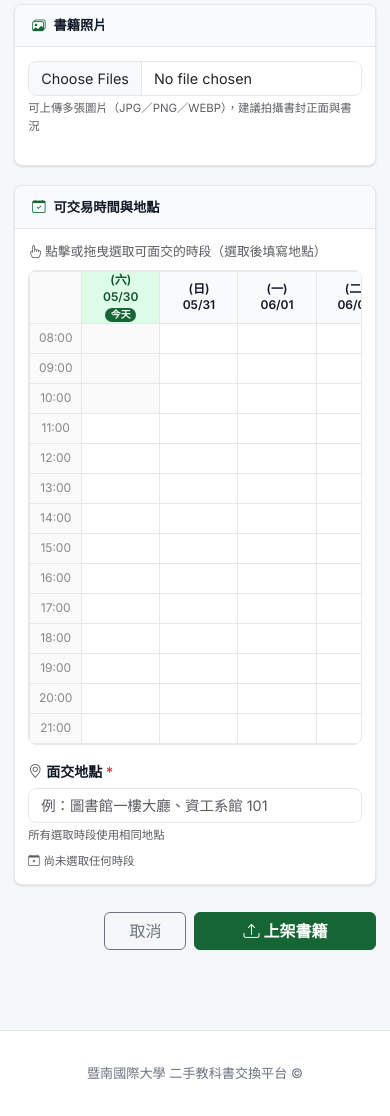
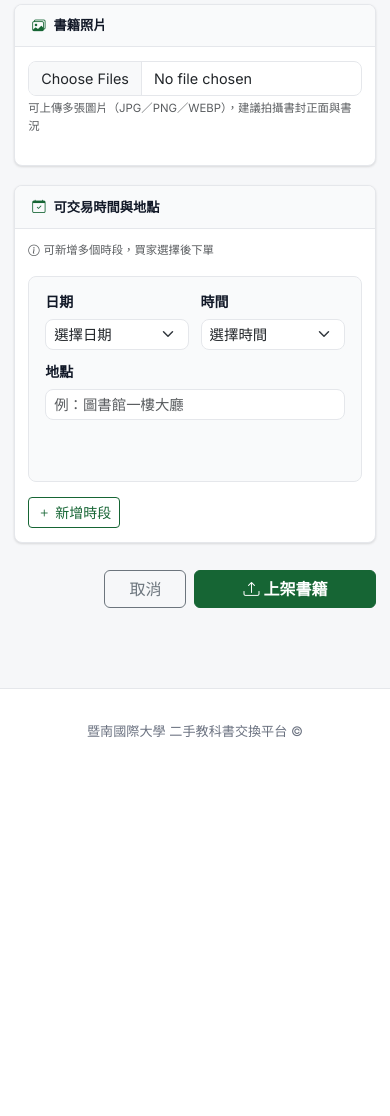
Before and after one commit to April123151/ncnu-bookweb, a FastAPI app: page /sell in a window 390 px wide. Shown: the part 972-2088 px from the top of the page. After the commit the page ends 1709 px from the top, so only its background shows below. Run offline with FastAPI, Linux system fonts and the light colour scheme; the visitor is signed in with stand-in values (Sample User, id 1).

Commit message:
fix: dropdown slot picker + defensive startup
- Replace grid-based WeekPicker with dropdown select rows (date/time/select)
  - Reuses existing .slot-row CSS, fully mobile-friendly
  - "新增時段" button for multiple slots, delete button per row
  - Pre-selects existing slots for edit_book (available books)
- Fix Internal Server Error on sell: wrap create_all in try/except so
  a table-creation failure no longer crashes the entire app on startup
- Add explicit CREATE TABLE IF NOT EXISTS SQL migrations for conversations
  and conv_messages as a safety net for Railway MySQL deployments
- Update edit_book.html submit handler (removed stale wp.selected reference)

Co-Authored-By: Claude Sonnet 4.6 <noreply@anthropic.com>

```diff
--- a/main.py
+++ b/main.py
@@ -32,15 +32,42 @@ cloudinary.config(
     secure=True,
 )
 
-models.Base.metadata.create_all(bind=database.engine)
+try:
+    models.Base.metadata.create_all(bind=database.engine)
+except Exception as _e:
+    print(f"[WARN] create_all failed: {_e}")
 
-# Migrations: add columns / tables if not yet present
-try:
-    with database.engine.connect() as _conn:
-        _conn.execute(text("ALTER TABLE users ADD COLUMN line_id VARCHAR(50)"))
-        _conn.commit()
-except Exception:
-    pass
+# Migrations: add columns and tables if not yet present
+_migrations = [
+    "ALTER TABLE users ADD COLUMN line_id VARCHAR(50)",
+    # conversations table (pre-order chat)
+    """CREATE TABLE IF NOT EXISTS conversations (
+        id INT AUTO_INCREMENT PRIMARY KEY,
+        book_id INT NOT NULL,
+        buyer_id INT NOT NULL,
+        created_at DATETIME,
+        UNIQUE KEY uq_conv_book_buyer (book_id, buyer_id),
+        FOREIGN KEY (book_id) REFERENCES books(id) ON DELETE CASCADE,
+        FOREIGN KEY (buyer_id) REFERENCES users(id)
+    ) ENGINE=InnoDB DEFAULT CHARSET=utf8mb4""",
+    # conv_messages table
+    """CREATE TABLE IF NOT EXISTS conv_messages (
+        id INT AUTO_INCREMENT PRIMARY KEY,
+        conv_id INT NOT NULL,
+        sender_id INT NOT NULL,
+        content TEXT NOT NULL,
+        created_at DATETIME,
+        FOREIGN KEY (conv_id) REFERENCES conversations(id) ON DELETE CASCADE,
+        FOREIGN KEY (sender_id) REFERENCES users(id)
+    ) ENGINE=InnoDB DEFAULT CHARSET=utf8mb4""",
+]
+for _sql in _migrations:
+    try:
+        with database.engine.connect() as _conn:
+            _conn.execute(text(_sql))
+            _conn.commit()
+    except Exception:
+        pass
 
 app = FastAPI(title="暨大二手書平台")
 app.add_middleware(
--- a/static/css/style.css
+++ b/static/css/style.css
@@ -1120,89 +1120,8 @@ footer {
 }
 
 /* ══════════════════════════════════════════════════════════════════════════
-   WEEK PICKER
+   SLOT PICKER (dropdown-based, reuses .slot-row)
    ══════════════════════════════════════════════════════════════════════════ */
-
-.wp-scroll {
-  overflow-x: auto;
-  border: 1px solid var(--border);
-  border-radius: 8px;
-  -webkit-overflow-scrolling: touch;
-}
-
-.wp-table {
-  border-collapse: collapse;
-  min-width: 600px;
-  width: 100%;
-  user-select: none;
-  -webkit-user-select: none;
-  table-layout: fixed;
-}
-
-.wp-table th,
-.wp-table td {
-  border: 1px solid var(--border);
-  text-align: center;
-  font-size: .75rem;
-  padding: 0;
-}
-
-.wp-head-empty { width: 52px; }
-
-.wp-day-col {
-  min-width: 72px;
-  padding: 5px 3px;
-  font-weight: 600;
-  background: #f9fafb;
-  line-height: 1.4;
-}
-
-.wp-today-col {
-  background: var(--green-soft);
-  color: var(--green-dark);
-}
-
-.wp-today-tag {
-  display: inline-block;
-  background: var(--green-main);
-  color: #fff;
-  font-size: .62rem;
-  padding: 0 .35rem;
-  border-radius: 99px;
-  margin-top: 1px;
-}
-
-.wp-time-lbl {
-  width: 52px;
-  padding: 1px 6px;
-  color: #888;
-  white-space: nowrap;
-  font-size: .72rem;
-  background: #fafafa;
-  border-right: 1px solid var(--border);
-}
-
-.wp-slot {
-  height: 30px;
-  cursor: pointer;
-  transition: background .07s;
-}
-
-.wp-slot:hover:not(.wp-past) {
-  background: #d1fae5;
-}
-
-.wp-slot.wp-selected {
-  background: var(--green-main) !important;
-}
-
-.wp-slot.wp-past {
-  background: #f3f4f6;
-  cursor: not-allowed;
-  opacity: .45;
-}
-
-.wp-hint { font-size: .8rem; }
 
 /* ── Conversations (my-chats) ────────────────────────────────────────────── */
 .conv-card {
--- a/static/js/weekpicker.js
+++ b/static/js/weekpicker.js
@@ -1,5 +1,6 @@
 /**
- * WeekPicker — 7-day × hourly grid for selecting face-to-face meeting times.
+ * WeekPicker — dropdown-based slot picker for face-to-face meeting times.
+ * Each row: date <select> (next 7 days) + time <select> (hourly) + location <input>.
  *
  * Usage:
  *   const wp = new WeekPicker(mountEl, { existingSlots, defaultLocation });
@@ -14,199 +15,161 @@ class WeekPicker {
   constructor(mountEl, { existingSlots = [], defaultLocation = '' } = {}) {
     this.mountEl = mountEl;
     this.defaultLocation = defaultLocation;
-
-    // Pre-select existing slots, but only those within the current 7-day window
-    const validDates = new Set(this._days().map(d => this._fmtDate(d)));
-    this.selected = new Set(
-      existingSlots
-        .map(s => `${this._normDate(s.date)}|${s.time}`)
-        .filter(key => validDates.has(key.split('|')[0]))
-    );
-
-    this._dragging  = false;
-    this._dragMode  = null; // 'select' | 'deselect'
+    this.initSlots = existingSlots.length > 0 ? existingSlots : [];
+    this._dateOpts = this._buildDateOpts();
+    this._timeOpts = this._buildTimeOpts();
     this.render();
   }
 
   // ── Helpers ───────────────────────────────────────────────────────────────
 
-  _normDate(s) {
-    return String(s).replace(/-/g, '/');
-  }
-
   _days() {
-    const list = [];
+    const days = [];
     const base = new Date();
     base.setHours(0, 0, 0, 0);
     for (let i = 0; i < 7; i++) {
       const d = new Date(base);
       d.setDate(base.getDate() + i);
-      list.push(d);
+      days.push(d);
     }
-    return list;
+    return days;
   }
 
   _fmtDate(d) {
     return `${d.getFullYear()}/${String(d.getMonth() + 1).padStart(2, '0')}/${String(d.getDate()).padStart(2, '0')}`;
   }
 
-  _dayLabel(d) {
-    const dow = ['日', '一', '二', '三', '四', '五', '六'][d.getDay()];
-    const isToday = this._isToday(d);
-    return `(${dow})<br>${String(d.getMonth() + 1).padStart(2, '0')}/${String(d.getDate()).padStart(2, '0')}${isToday ? '<br><span class="wp-today-tag">今天</span>' : ''}`;
+  _normDate(s) {
+    return String(s).replace(/-/g, '/');
   }
 
-  _isToday(d) {
-    const t = new Date();
-    return d.getDate() === t.getDate() && d.getMonth() === t.getMonth() && d.getFullYear() === t.getFullYear();
+  _buildDateOpts() {
+    const DOW = ['日', '一', '二', '三', '四', '五', '六'];
+    const today = new Date();
+    return this._days().map(d => {
+      const val  = this._fmtDate(d);
+      const dow  = DOW[d.getDay()];
+      const isToday = d.getDate() === today.getDate() && d.getMonth() === today.getMonth();
+      const label = `${String(d.getMonth() + 1).padStart(2, '0')}/${String(d.getDate()).padStart(2, '0')} (${dow})${isToday ? ' 今天' : ''}`;
+      return `<option value="${val}">${label}</option>`;
+    }).join('');
   }
 
-  _isPast(d, h) {
-    const now = new Date();
-    const hour = parseInt(h, 10);
-    const cellEnd = new Date(d.getFullYear(), d.getMonth(), d.getDate(), hour + 1, 0);
-    return cellEnd <= now;
-  }
-
-  _hours() {
-    const list = [];
-    for (let h = 8; h <= 21; h++) list.push(`${String(h).padStart(2, '0')}:00`);
-    return list;
+  _buildTimeOpts() {
+    const opts = [];
+    for (let h = 8; h <= 21; h++) {
+      const val = `${String(h).padStart(2, '0')}:00`;
+      opts.push(`<option value="${val}">${val}</option>`);
+    }
+    return opts.join('');
   }
 
   // ── Render ────────────────────────────────────────────────────────────────
 
   render() {
-    const days  = this._days();
-    const hours = this._hours();
-
-    const headCells = days
-      .map(d => `<th class="wp-day-col${this._isToday(d) ? ' wp-today-col' : ''}">${this._dayLabel(d)}</th>`)
-      .join('');
-
-    const bodyRows = hours.map(h => {
-      const cells = days.map(d => {
-        const key  = `${this._fmtDate(d)}|${h}`;
-        const past = this._isPast(d, h);
-        const sel  = this.selected.has(key);
-        return `<td class="wp-slot${sel ? ' wp-selected' : ''}${past ? ' wp-past' : ''}"
-                    data-date="${this._fmtDate(d)}" data-time="${h}"${past ? ' data-past="1"' : ''}></td>`;
-      }).join('');
-      return `<tr><td class="wp-time-lbl">${h}</td>${cells}</tr>`;
-    }).join('');
-
     this.mountEl.innerHTML = `
-      <div class="wp-hint small text-muted mb-2">
-        <i class="bi bi-hand-index me-1"></i>點擊或拖曳選取可面交的時段（選取後填寫地點）
-      </div>
-      <div class="wp-scroll">
-        <table class="wp-table" id="wpTable" draggable="false">
-          <thead><tr>
-            <th class="wp-time-lbl wp-head-empty"></th>
-            ${headCells}
-          </tr></thead>
-          <tbody>${bodyRows}</tbody>
-        </table>
-      </div>
-      <div class="mt-3">
-        <label class="form-label fw-semibold">
-          <i class="bi bi-geo-alt me-1 text-muted"></i>面交地點
-          <span class="text-danger">*</span>
-        </label>
-        <input type="text" class="form-control" id="wpLocation"
-               placeholder="例：圖書館一樓大廳、資工系館 101"
-               value="${this.defaultLocation.replace(/"/g, '&quot;')}">
-        <div class="form-text">所有選取時段使用相同地點</div>
-      </div>
-      <div class="mt-2 small" id="wpSummary"></div>
+      <p class="text-muted small mb-3">
+        <i class="bi bi-info-circle me-1"></i>可新增多個時段，買家選擇後下單
+      </p>
+      <div id="wpSlotRows"></div>
+      <button type="button" class="btn btn-outline-primary btn-sm mt-1" id="wpAddBtn">
+        <i class="bi bi-plus me-1"></i>新增時段
+      </button>
     `;
 
-    this._bindEvents();
-    this._updateSummary();
+    const rowsEl = this.mountEl.querySelector('#wpSlotRows');
+    const init = this.initSlots.length > 0
+      ? this.initSlots
+      : [{ date: '', time: '', location: this.defaultLocation }];
+
+    init.forEach(s => rowsEl.appendChild(this._makeRow(s)));
+
+    this.mountEl.querySelector('#wpAddBtn').addEventListener('click', () => {
+      rowsEl.appendChild(this._makeRow({ date: '', time: '', location: this.defaultLocation }));
+      this._syncDelBtns();
+    });
+
+    this._syncDelBtns();
   }
 
-  // ── Events ────────────────────────────────────────────────────────────────
+  // ── Row ───────────────────────────────────────────────────────────────────
 
-  _bindEvents() {
-    const table = this.mountEl.querySelector('#wpTable');
+  _makeRow(slot) {
+    const dateVal = slot.date ? this._normDate(slot.date) : '';
+    const timeVal = slot.time || slot.time_str || '';
+    const locVal  = (slot.location || '').replace(/"/g, '&quot;');
 
-    // Mouse
-    table.addEventListener('mousedown', e => {
-      const cell = e.target.closest('.wp-slot');
-      if (!cell || cell.dataset.past) return;
-      e.preventDefault();
-      this._dragging = true;
-      const key = `${cell.dataset.date}|${cell.dataset.time}`;
-      this._dragMode = this.selected.has(key) ? 'deselect' : 'select';
-      this._applyCell(cell, key);
+    const row = document.createElement('div');
+    row.className = 'slot-row';
+    row.innerHTML = `
+      <div>
+        <label class="form-label">日期</label>
+        <select class="form-select form-select-sm wp-date">
+          <option value="">選擇日期</option>
+          ${this._dateOpts}
+        </select>
+      </div>
+      <div>
+        <label class="form-label">時間</label>
+        <select class="form-select form-select-sm wp-time">
+          <option value="">選擇時間</option>
+          ${this._timeOpts}
+        </select>
+      </div>
+      <div>
+        <label class="form-label">地點</label>
+        <input type="text" class="form-control form-control-sm wp-location"
+               placeholder="例：圖書館一樓大廳" value="${locVal}">
+      </div>
+      <div class="d-flex align-items-end pb-1">
+        <button type="button" class="btn btn-sm btn-outline-danger wp-del">
+          <i class="bi bi-trash"></i>
+        </button>
+      </div>
+    `;
+
+    // Pre-select date
+    if (dateVal) {
+      for (const opt of row.querySelector('.wp-date').options) {
+        if (opt.value === dateVal) { opt.selected = true; break; }
+      }
+    }
+    // Pre-select time
+    if (timeVal) {
+      for (const opt of row.querySelector('.wp-time').options) {
+        if (opt.value === timeVal) { opt.selected = true; break; }
+      }
+    }
+
+    row.querySelector('.wp-del').addEventListener('click', () => {
+      row.remove();
+      this._syncDelBtns();
     });
 
-    table.addEventListener('mouseover', e => {
-      if (!this._dragging) return;
-      const cell = e.target.closest('.wp-slot');
-      if (!cell || cell.dataset.past) return;
-      const key = `${cell.dataset.date}|${cell.dataset.time}`;
-      if (this._dragMode === 'select'   && !this.selected.has(key)) this._applyCell(cell, key);
-      if (this._dragMode === 'deselect' &&  this.selected.has(key)) this._applyCell(cell, key);
-    });
-
-    document.addEventListener('mouseup', () => { this._dragging = false; });
-
-    // Touch
-    table.addEventListener('touchstart', e => {
-      const t = e.touches[0];
-      const cell = document.elementFromPoint(t.clientX, t.clientY)?.closest('.wp-slot');
-      if (!cell || cell.dataset.past) return;
-      this._dragging = true;
-      const key = `${cell.dataset.date}|${cell.dataset.time}`;
-      this._dragMode = this.selected.has(key) ? 'deselect' : 'select';
-      this._applyCell(cell, key);
-    }, { passive: true });
-
-    table.addEventListener('touchmove', e => {
-      if (!this._dragging) return;
-      const t = e.touches[0];
-      const cell = document.elementFromPoint(t.clientX, t.clientY)?.closest('.wp-slot');
-      if (!cell || cell.dataset.past) return;
-      const key = `${cell.dataset.date}|${cell.dataset.time}`;
-      if (this._dragMode === 'select'   && !this.selected.has(key)) this._applyCell(cell, key);
-      if (this._dragMode === 'deselect' &&  this.selected.has(key)) this._applyCell(cell, key);
-    }, { passive: true });
-
-    document.addEventListener('touchend', () => { this._dragging = false; });
+    return row;
   }
 
-  _applyCell(cell, key) {
-    if (this._dragMode === 'select') {
-      this.selected.add(key);
-      cell.classList.add('wp-selected');
-    } else {
-      this.selected.delete(key);
-      cell.classList.remove('wp-selected');
-    }
-    this._updateSummary();
-  }
-
-  _updateSummary() {
-    const el = this.mountEl.querySelector('#wpSummary');
-    if (!el) return;
-    const n = this.selected.size;
-    el.innerHTML = n === 0
-      ? '<span class="text-muted"><i class="bi bi-calendar-x me-1"></i>尚未選取任何時段</span>'
-      : `<span class="text-success"><i class="bi bi-check-circle me-1"></i>已選取 <strong>${n}</strong> 個時段</span>`;
+  _syncDelBtns() {
+    const rows = this.mountEl.querySelectorAll('.slot-row');
+    rows.forEach(row => {
+      row.querySelector('.wp-del').style.visibility = rows.length > 1 ? 'visible' : 'hidden';
+    });
   }
 
   // ── Public API ────────────────────────────────────────────────────────────
 
+  hasValidSlots() {
+    for (const row of this.mountEl.querySelectorAll('.slot-row')) {
+      if (row.querySelector('.wp-date').value &&
+          row.querySelector('.wp-time').value &&
+          row.querySelector('.wp-location').value.trim()) return true;
+    }
+    return false;
+  }
+
   validate() {
-    if (this.selected.size === 0) {
-      alert('請至少選取一個可交易時段！');
-      return false;
-    }
-    const loc = this.mountEl.querySelector('#wpLocation')?.value.trim();
-    if (!loc) {
-      this.mountEl.querySelector('#wpLocation')?.focus();
-      alert('請填寫面交地點！');
+    if (!this.hasValidSlots()) {
+      alert('請至少新增一個完整的面交時段（日期、時間、地點）！');
       return false;
     }
     return true;
@@ -214,17 +177,20 @@ class WeekPicker {
 
   injectHiddenInputs(form) {
     form.querySelectorAll('input[data-wp]').forEach(el => el.remove());
-    const loc = this.mountEl.querySelector('#wpLocation')?.value.trim() || '';
-    const add = (name, value) => {
+    const add = (name, val) => {
       const inp = document.createElement('input');
-      inp.type = 'hidden'; inp.name = name; inp.value = value; inp.dataset.wp = '1';
+      inp.type = 'hidden'; inp.name = name; inp.value = val; inp.dataset.wp = '1';
       form.appendChild(inp);
     };
-    for (const key of this.selected) {
-      const [date, time] = key.split('|');
-      add('slot_date', date);
-      add('slot_time', time);
-      add('slot_location', loc);
+    for (const row of this.mountEl.querySelectorAll('.slot-row')) {
+      const date = row.querySelector('.wp-date').value;
+      const time = row.querySelector('.wp-time').value;
+      const loc  = row.querySelector('.wp-location').value.trim();
+      if (date && time && loc) {
+        add('slot_date', date);
+        add('slot_time', time);
+        add('slot_location', loc);
+      }
     }
   }
 }
```
Also changed, not shown: templates/edit_book.html (+2 -5 lines).
